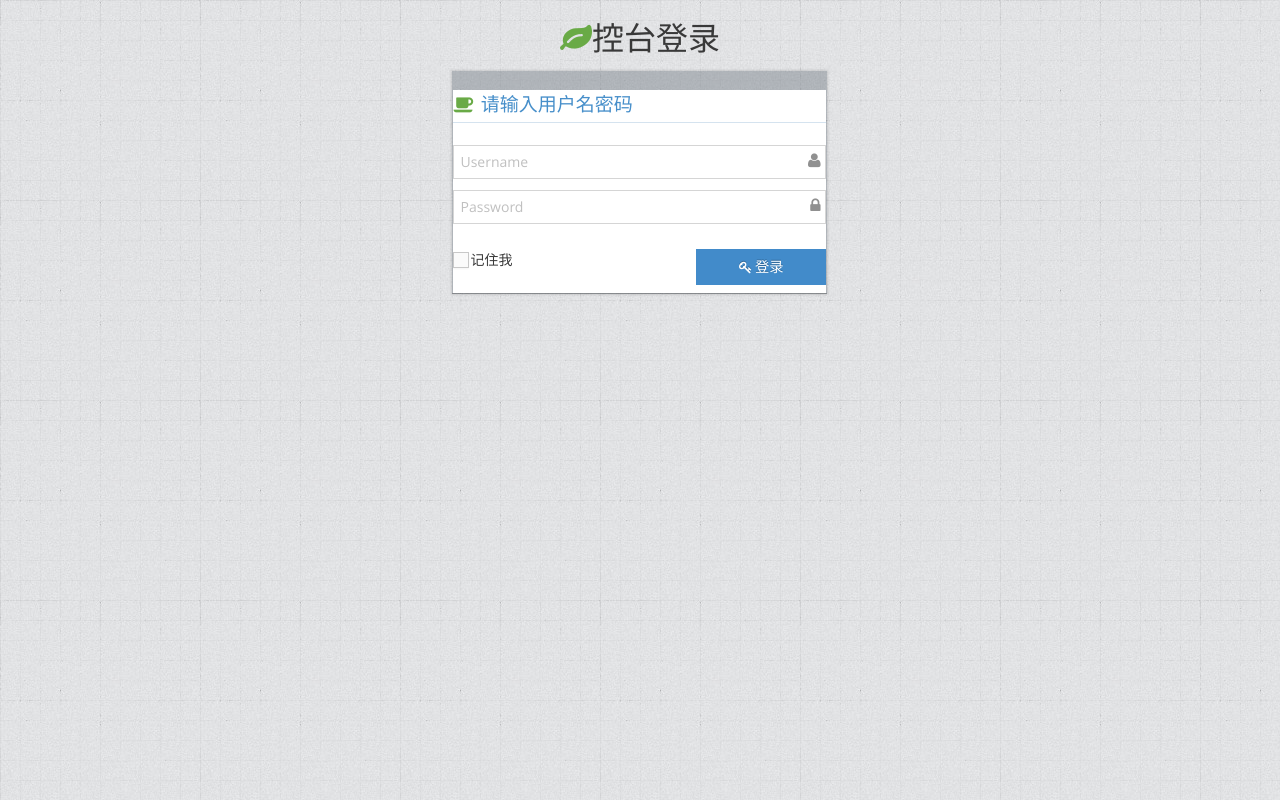
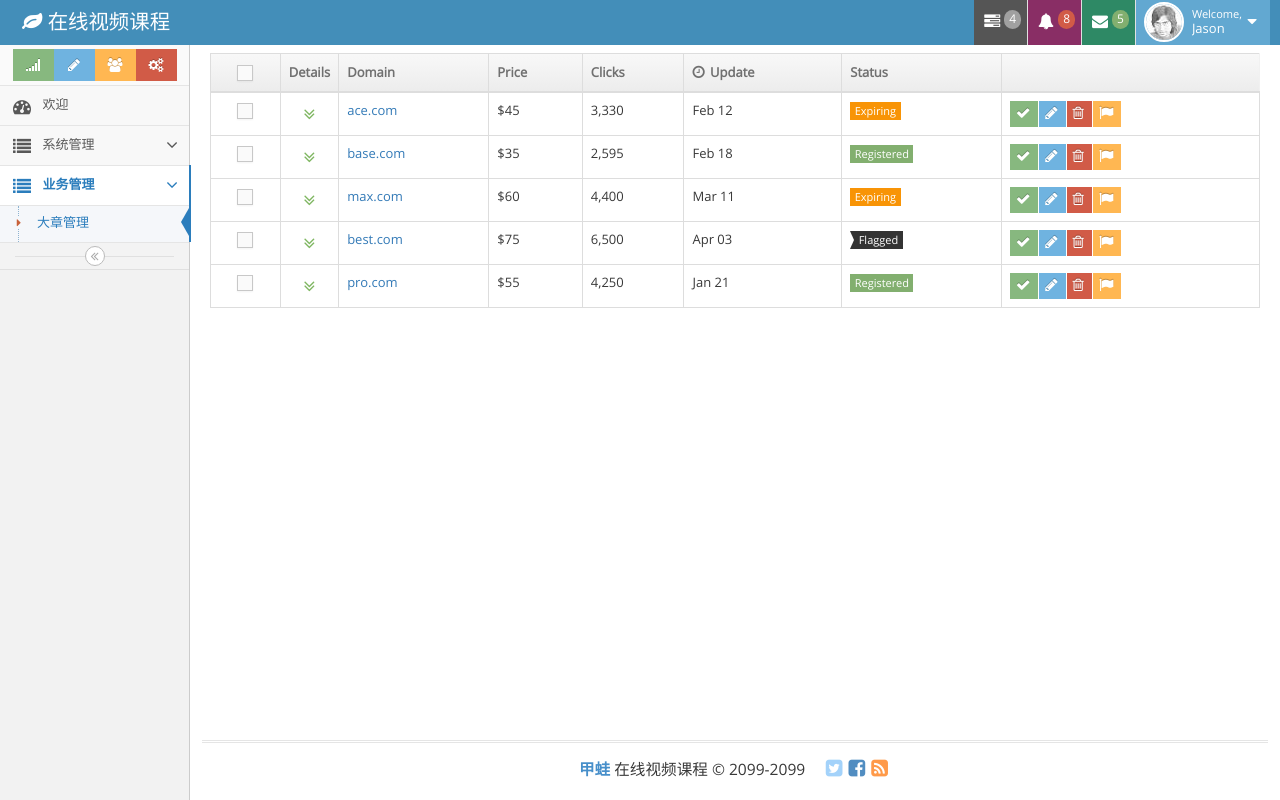
Before and after one commit to panzehaopzh/course, a Vue app in the folder admin/: page /admin/business/chapter in a window 1280 px wide. Before the commit this address led to /login. Built offline with nearby package versions, Linux system fonts and the light colour scheme.

Commit message:
1.点击sidebar菜单实现页面跳转并增加激活样式

```diff
--- a/admin/src/router.js
+++ b/admin/src/router.js
@@ -23,7 +23,7 @@
             path: 'welcome',
             component: Welcome,
         },{
-            path: 'chapter',
+            path: 'business/chapter',
             component: Chapter,
         }]
     }]
--- a/admin/src/views/admin.vue
+++ b/admin/src/views/admin.vue
@@ -352,16 +352,16 @@
         </div><!-- /.sidebar-shortcuts -->
 
         <ul class="nav nav-list">
-          <li class="">
-            <a href="index.html">
+          <li class="" id="welcome-sidebar">
+            <router-link to="/admin/welcome">
               <i class="menu-icon fa fa-tachometer"></i>
               <span class="menu-text"> 欢迎 </span>
-            </a>
+            </router-link>
 
             <b class="arrow"></b>
           </li>
 
-          <li class="active open">
+          <li class="">
             <a href="#" class="dropdown-toggle">
               <i class="menu-icon fa fa-list"></i>
               <span class="menu-text"> 系统管理 </span>
@@ -389,6 +389,29 @@
 
                 <b class="arrow"></b>
               </li>
+            </ul>
+          </li>
+
+          <li class="active open">
+            <a href="#" class="dropdown-toggle">
+              <i class="menu-icon fa fa-list"></i>
+              <span class="menu-text"> 业务管理 </span>
+
+              <b class="arrow fa fa-angle-down"></b>
+            </a>
+
+            <b class="arrow"></b>
+
+            <ul class="submenu">
+              <li class="active" id="business-chapter-sidebar">
+                <router-link to="/admin/business/chapter">
+                  <i class="menu-icon fa fa-caret-right"></i>
+                  大章管理
+                </router-link>
+
+                <b class="arrow"></b>
+              </li>
+
             </ul>
           </li>
 
@@ -457,6 +480,24 @@
     methods: {
       login () {
         this.$router.push("/admin")
+      },
+
+      /**
+       * 菜单激活样式，id是当前点击的菜单的id
+       * @param id
+       */
+      activeSidebar: function (id) {
+        //兄弟菜单去掉active样式，自身增加active样式
+        $("#" + id).siblings().removeClass("active");
+        $("#" + id).siblings().find("li").removeClass("active");
+        $("#" + id).addClass("active");
+
+        //如果有父菜单，父菜单的兄弟菜单去掉open active，父菜单增加open active
+        let parentLi = $("#" + id).parents("li");
+        if(parentLi) {
+          parentLi.siblings().removeClass("open active");
+          parentLi.addClass("open active");
+        }
       }
     }
   }
--- a/admin/src/views/admin/chapter.vue
+++ b/admin/src/views/admin/chapter.vue
@@ -971,3 +971,14 @@
             </tbody>
         </table>
 </template>
+
+<script>
+  export default {
+    name: "chapter",
+    mounted:function() {
+      this.$parent.activeSidebar("business-chapter-sidebar");
+    },
+    methods: {
+    }
+  }
+</script>
--- a/admin/src/views/admin/welcome.vue
+++ b/admin/src/views/admin/welcome.vue
@@ -3,3 +3,14 @@
     <h1>您好，欢迎进入控台</h1>
   </div>
 </template>
+
+<script>
+  export default {
+    name: "welcome",
+    mounted:function() {
+      this.$parent.activeSidebar("welcome-sidebar");
+    },
+    methods: {
+    }
+  }
+</script>
```
